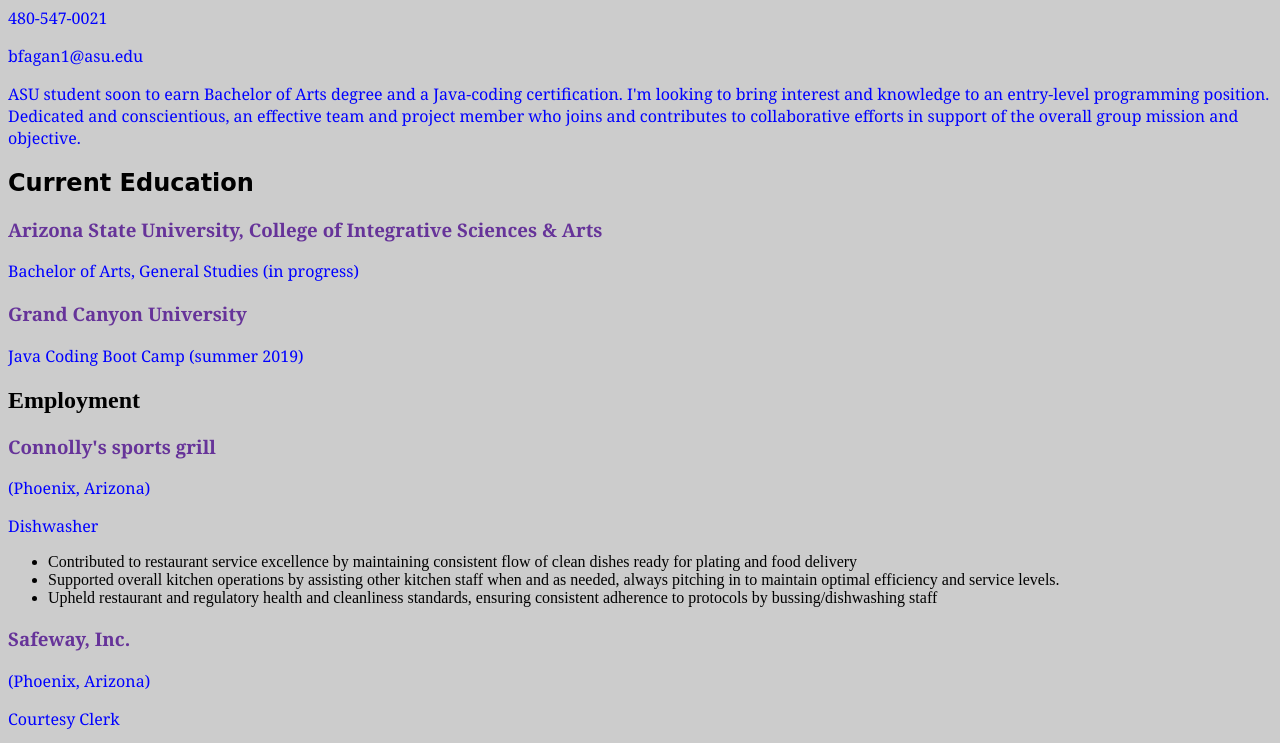
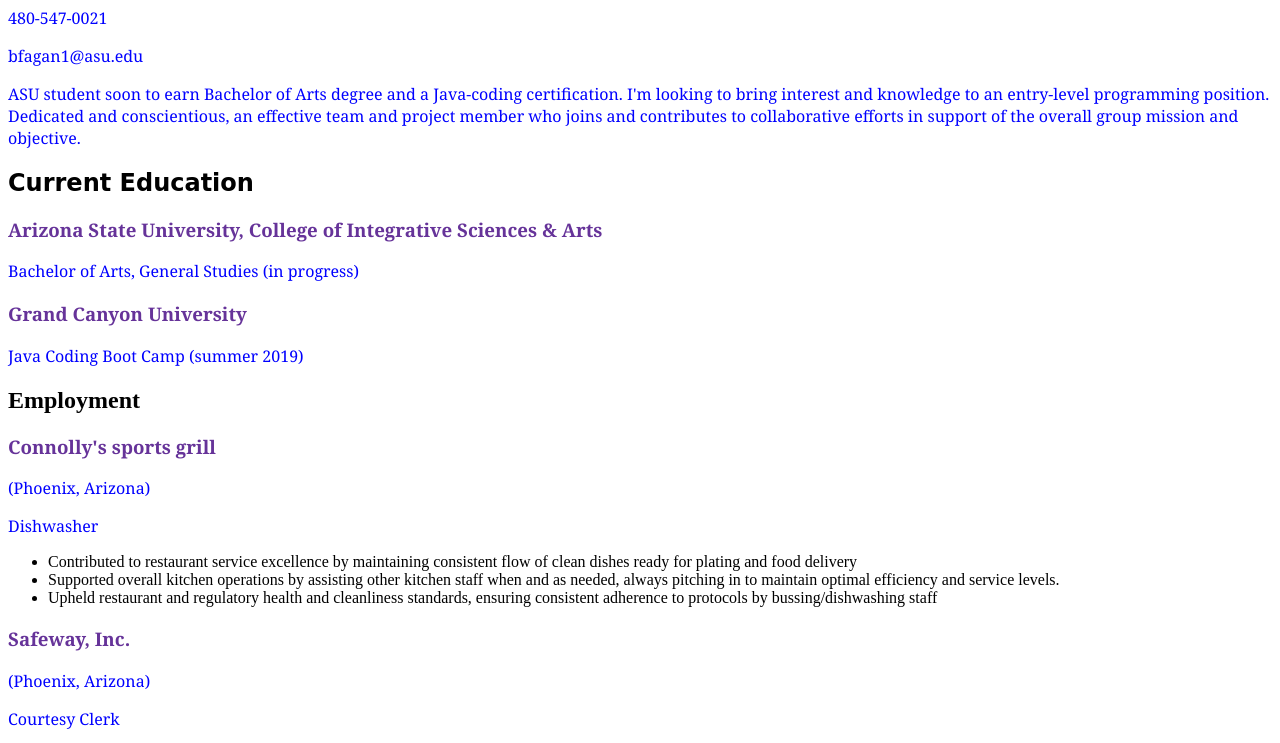
Before and after one commit to wthppl04/brianfagan.github.io, a plain HTML site: page index.html in a window 1280 px wide. Shown: the part 73-816 px from the top of the page. Drawn offline with Linux system fonts and the light colour scheme.

Commit message:
Update style.css

```diff
--- a/style.css
+++ b/style.css
@@ -39,11 +39,6 @@
   text-transform: capitalize;
 }
 
-.description h5 {
+.description h1 {
   color: teal;
 }
-
-body {
- background-image: url("paper.gif");
- background-color: #cccccc;
-}
```
